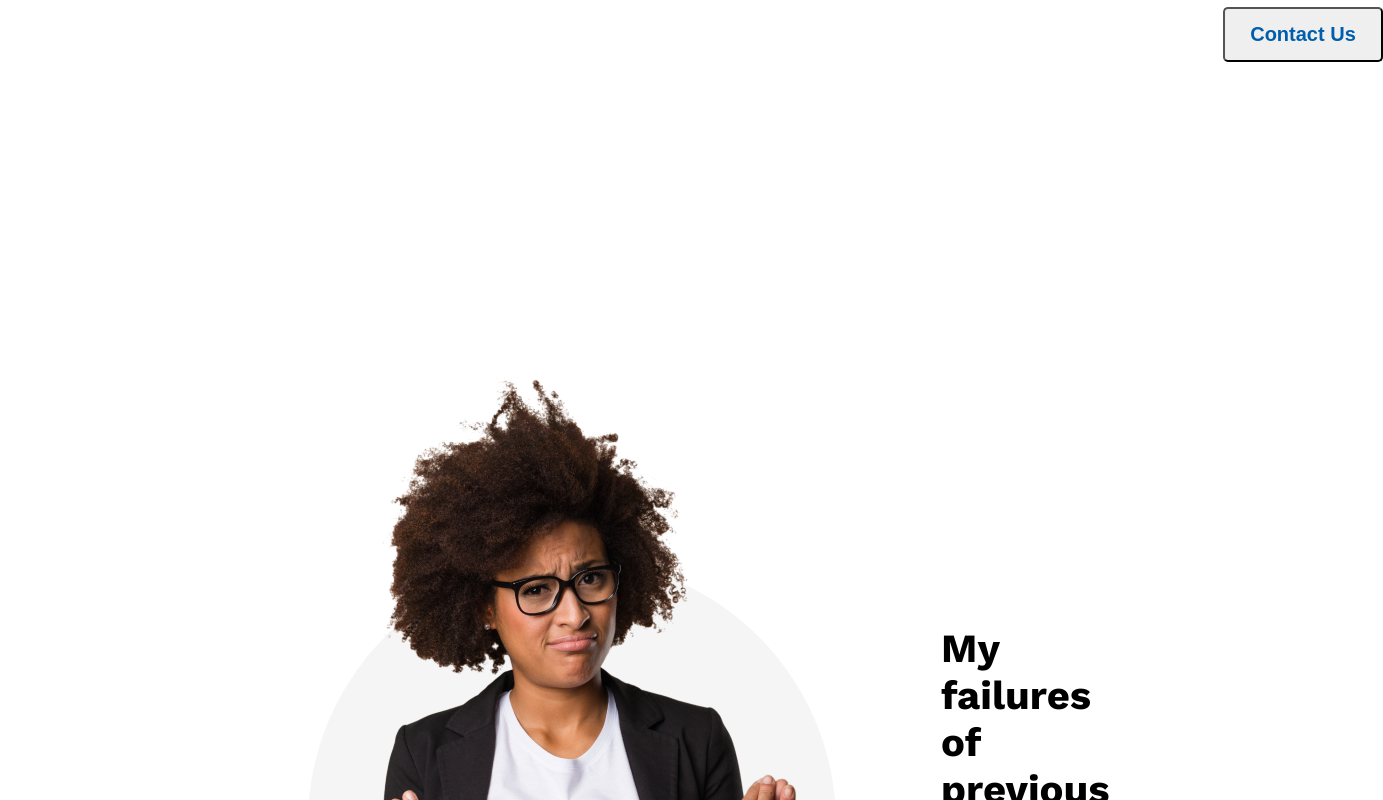
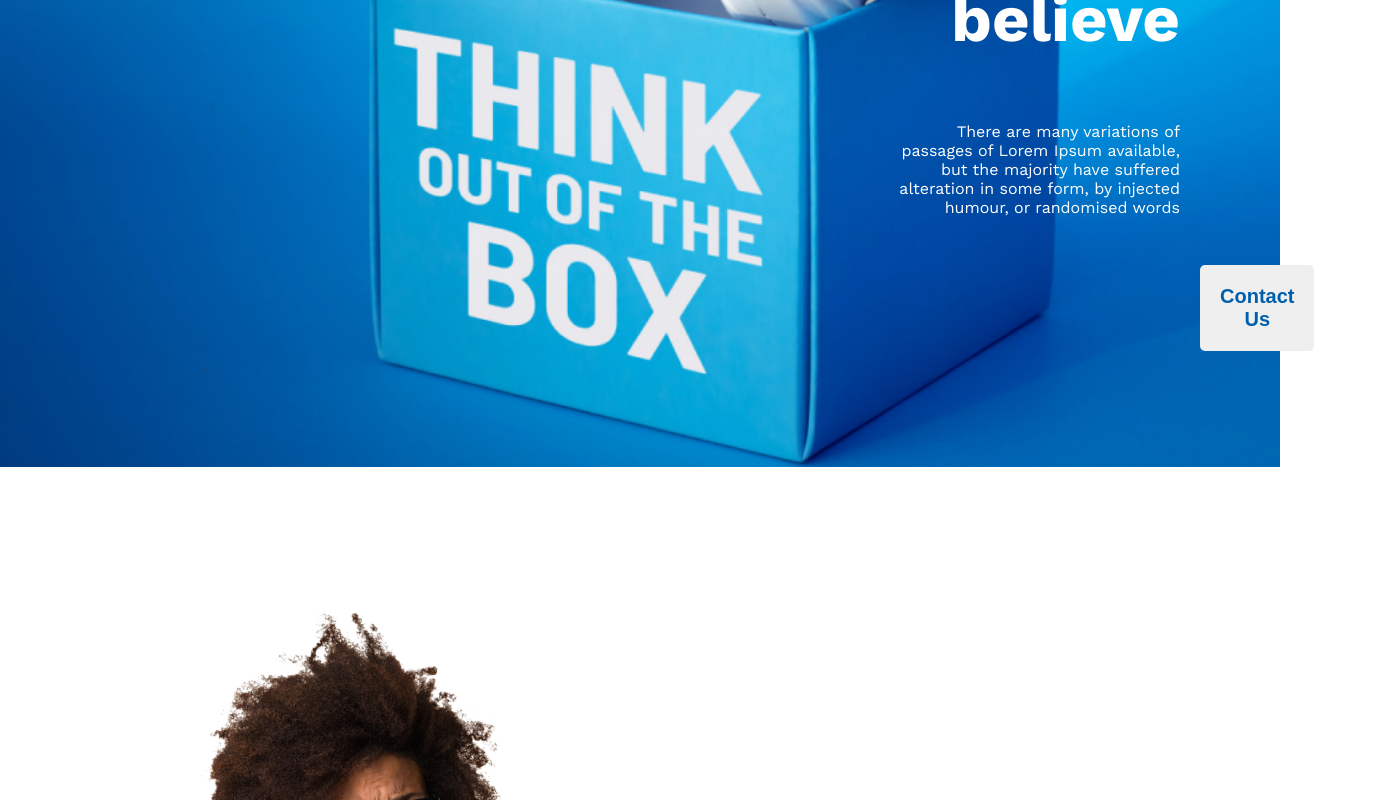
Before and after one commit to tawsifislam04/New-Year_Planning, a plain HTML site: page index.html in a window 1280 px wide. Shown: the part 680-1480 px from the top of the page, 1383 px wide, since content can reach past the window. Drawn offline with nearby package versions, Linux system fonts and the light colour scheme.

Commit message:
recreated the website again

```diff
--- a/Styles/style.css
+++ b/Styles/style.css
@@ -1,20 +1,19 @@
 
 body {
   font-family: "Work Sans", sans-serif;
+  margin: 0px;
+  padding: 0px;
 }
 
 /* header styles */
 
-header{
-
-
-}
-
 .banner{
     background-image: url('../images/banner/banner3.png');
     background-repeat: no-repeat;
-    background-size: 100%;
-    padding: 216px 230px 166px 845px;
+    background-size: cover;
+    max-width: 1600px;
+    margin: 0px auto;
+
 }
 
 .banner-heading{
@@ -22,34 +21,41 @@ header{
     font-weight: 700;
     text-align: right;
     color: #FFFFFF;
-    width: 525px;
+    max-width: 525px;
+    padding: 216px 100px 0px 863px;
 }
 
 .banner-description{
     color: #FFFFFF;
     font-weight: 400;
     text-align: right;
-    width: 490px;
-    padding-left: 35px;
+    max-width: 490px;
+    padding: 0px 100px 32px 883px;
 }
 
 .blue-btn{
-    margin: 32px 0px 0px 370px;
-    width: 160px;
-    padding: 14px;
+    max-width: 160px;
+    padding: 20px;
     font-size: 20px;
     font-weight: 600 ;
     color: #005FAC;
     border-radius: 5px;
+    border: 0;
 }
+
+.btn-div{
+    padding: 0px 100px 116px 1200px;
+}
+
 
 /* main styles */
 
 .my-previous-failure{
     display: flex;
-    margin: 136px 251px 124px 277px;
     justify-content: space-between;
     gap: 87px;
+    max-width: 1072px;
+    margin: 130px auto;
 }
 
 .image{
@@ -91,10 +97,6 @@ header{
     margin-bottom: 50px;
 }
 
-.work-plan{
-
-}
-
 .work-plan-heading{
     font-size: 30px;
     font-weight: 700;
@@ -104,11 +106,6 @@ header{
     font-size: 25px;
     font-weight: 500;
     color: #737272;
-
-}
-
-.icon-div{
-
 
 }
 
@@ -127,11 +124,9 @@ header{
     background-repeat: no-repeat;
     background-position: center;
     background-size: 100%;
-    margin-left: 230px;
-    margin-right: 230px;
-    margin-top: 130px;
-    margin-bottom: 130px;
+    margin: 130px auto;
     border-radius: 8px;
+    max-width: 1140px;
 }
 
 .gradient-text{
@@ -151,6 +146,8 @@ footer{
     background-color: black;
     display: flex;
     justify-content: space-around;
+    max-width: 1600px;
+    margin:0 auto ;
 }
 
 .footer-div-heading{
--- a/index.html
+++ b/index.html
@@ -17,7 +17,9 @@
             <h3 class="banner-heading">All Thinks Are Possible If You believe</h3>
             <p class="banner-description">There are many variations of passages of Lorem Ipsum available, but the
                 majority have suffered alteration in some form, by injected humour, or randomised words</p>
-            <button class="blue-btn">Contact Us</button>
+                <div class="btn-div">
+                    <button class="blue-btn">Contact Us</button>
+                </div>
         </div>
     </header>
     <main>
@@ -42,7 +44,8 @@
             </div>
         </section>
         <section>
-            <h3 class="plan-heading">My Plans</h3>
+            <div class="PLAN">
+                <h3 class="plan-heading">My Plans</h3>
             <div class="my-plans">
                 <div class="work-plan">
                     <img class="icons" src="images/icons/web.png" alt="" srcset="">
@@ -65,6 +68,8 @@
                     <p class="plan-description">I want to develop</p>
                 </div>
             </div>
+            </div>
+
         </section>
         <section>
             <div class="gradient">
```
